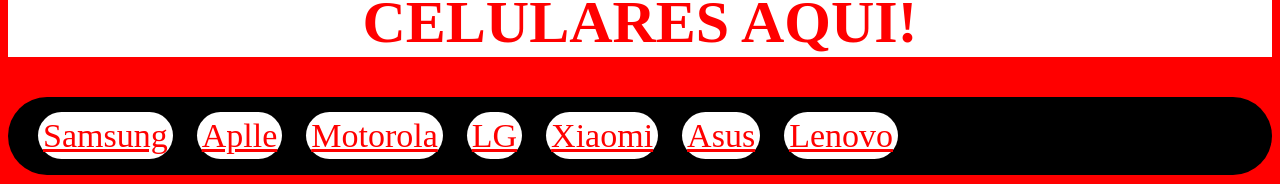
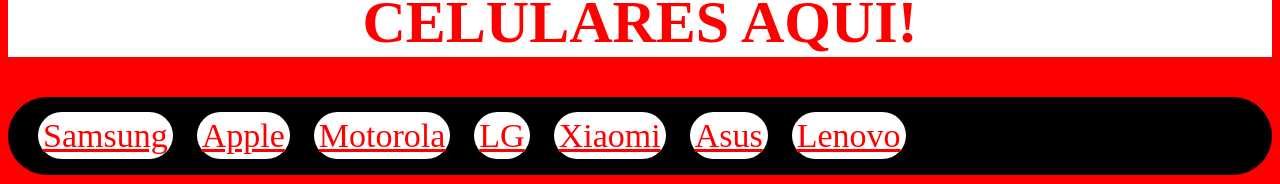
Before and after one commit to Watchies/Linha-S, a plain HTML site: page index.html in a window 1280 px wide. Shown: the part 161-345 px from the top of the page. Drawn offline with Linux system fonts and the light colour scheme.

Commit message:
Update index.html

```diff
--- a/index.html
+++ b/index.html
@@ -19,8 +19,8 @@
    <div class="conteiner2">
 
 <a class="link" href="https://watchies.github.io/Linhas-Samsung/">Samsung</a>
-       <a class="link" href="">Aplle</a>
-     <a class="link" href="">Motorola</a>
+      <a class="link" href="">Apple</a>
+      <a class="link" href="">Motorola</a>
      <a class="link" href="">LG</a>
      <a class="link" href="">Xiaomi</a>
      <a class="link" href="">Asus</a>
```
